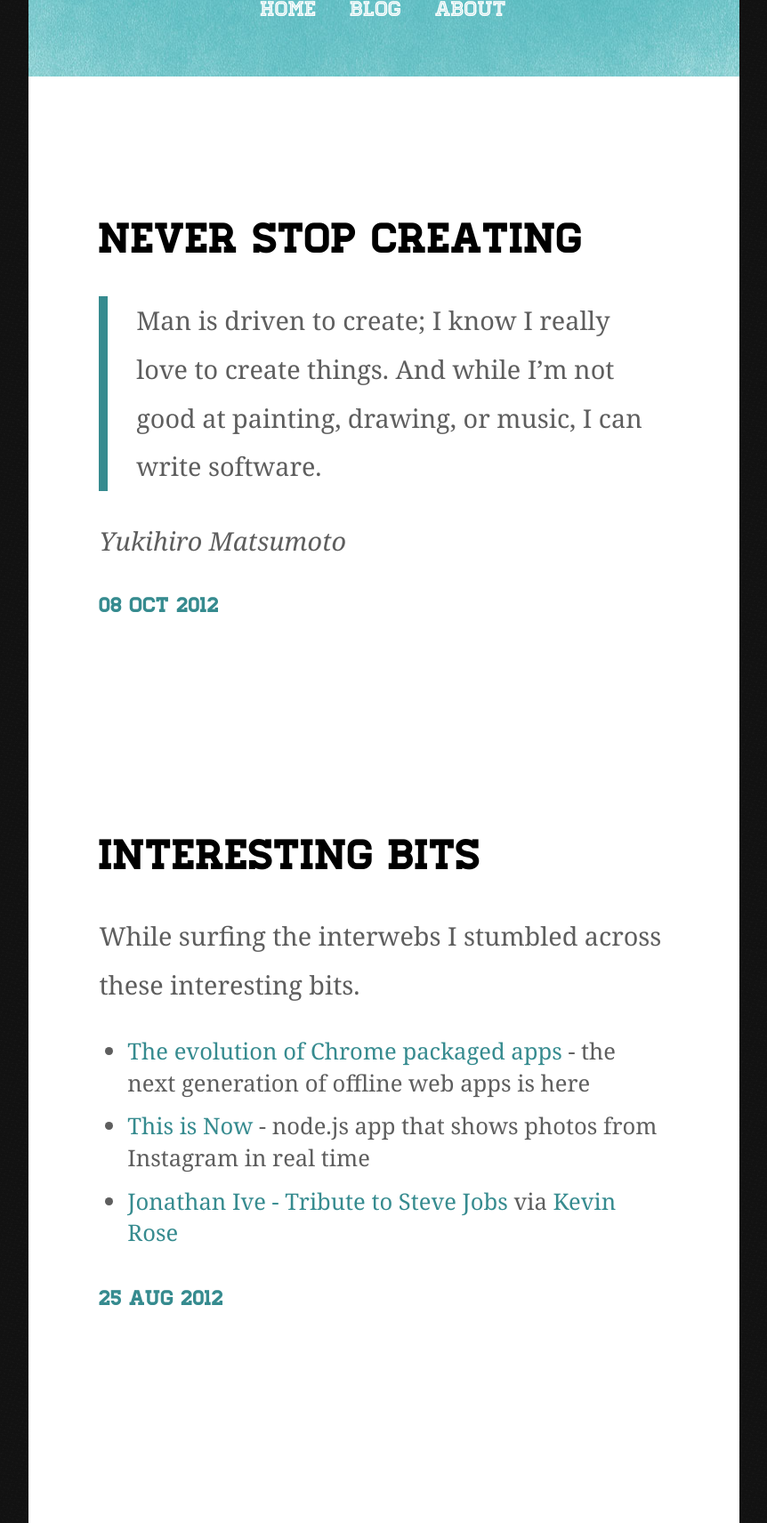
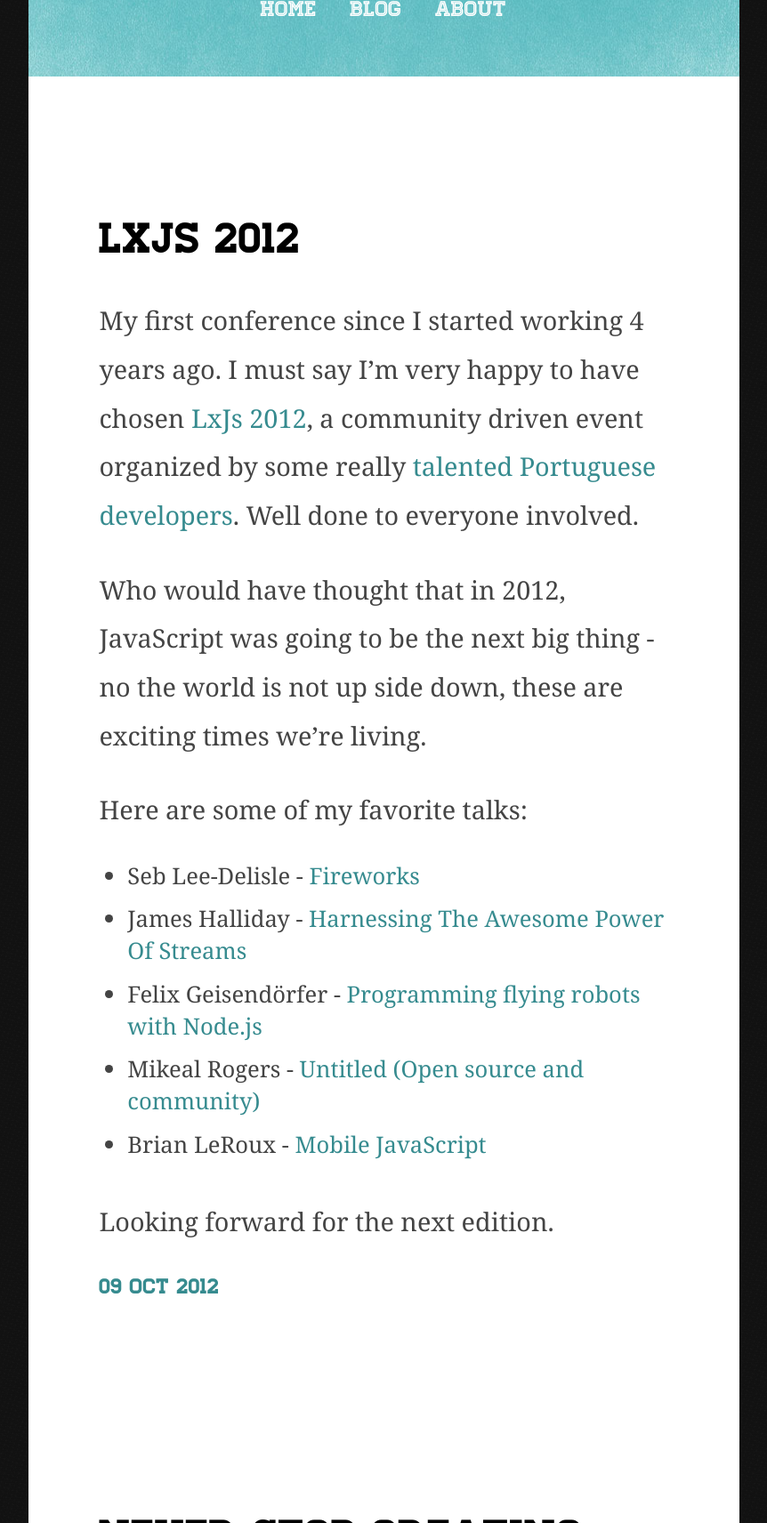
Before and after one commit to rodolfocaldeira/rodolfocaldeira.github.com, a Jekyll site: the page built from index.html, in a window 1280 px wide, cut to the strip 509-2221 px from the top of the page. Shown: the whole strip at 89% size, without its empty margins (209-1071 px from the left). Built offline with Jekyll 4.4.1, drawn with Linux system fonts in a browser that asks for light colours.

Commit message:
Added the LxJs 2012 post.

```diff
--- /dev/null
+++ b/_posts/2012-10-09-LxJs-2012.markdown
@@ -0,0 +1,19 @@
+---
+layout: post
+title: LxJs 2012
+---
+
+My first conference since I started working 4 years ago.
+I must say I'm very happy to have chosen [LxJs 2012](http://2012.lxjs.org/), a community driven event organized by some really [talented Portuguese developers](http://2012.lxjs.org/#/contacts). Well done to everyone involved.
+
+Who would have thought that in 2012, JavaScript was going to be the next big thing - no the world is not up side down, these are exciting times we're living.
+
+Here are some of my favorite talks:
+
+- Seb Lee-Delisle - [Fireworks](http://www.youtube.com/watch?v=oR9hhcP2ArU&feature=plcp)
+- James Halliday - [Harnessing The Awesome Power Of Streams](http://www.youtube.com/watch?v=lQAV3bPOYHo&feature=relmfu)
+- Felix Geisendörfer - [Programming flying robots with Node.js](http://www.youtube.com/watch?v=jl5v3bsMH_E&feature=relmfu)
+- Mikeal Rogers - [Untitled (Open source and community)](http://www.youtube.com/watch?v=GaqxIMLLOu8&feature=relmfu)
+- Brian LeRoux - [Mobile JavaScript](http://www.youtube.com/watch?v=lObZbhhTq5E&feature=relmfu)
+
+Looking forward for the next edition.
--- a/css/style.css
+++ b/css/style.css
@@ -365,13 +365,13 @@
   article p {
     font-size: 1.8em;
     line-height: 1.9em;
-    color: #5e5e5e; }
+    color: #444444; }
     @media only screen and (max-width: 480px) {
       article p {
         font-size: 1.5em;
         font-size: 1.5em; } }
   article ul {
-    color: #5e5e5e;
+    color: #444444;
     font-size: 1.6em; }
     @media only screen and (max-width: 480px) {
       article ul {
```
